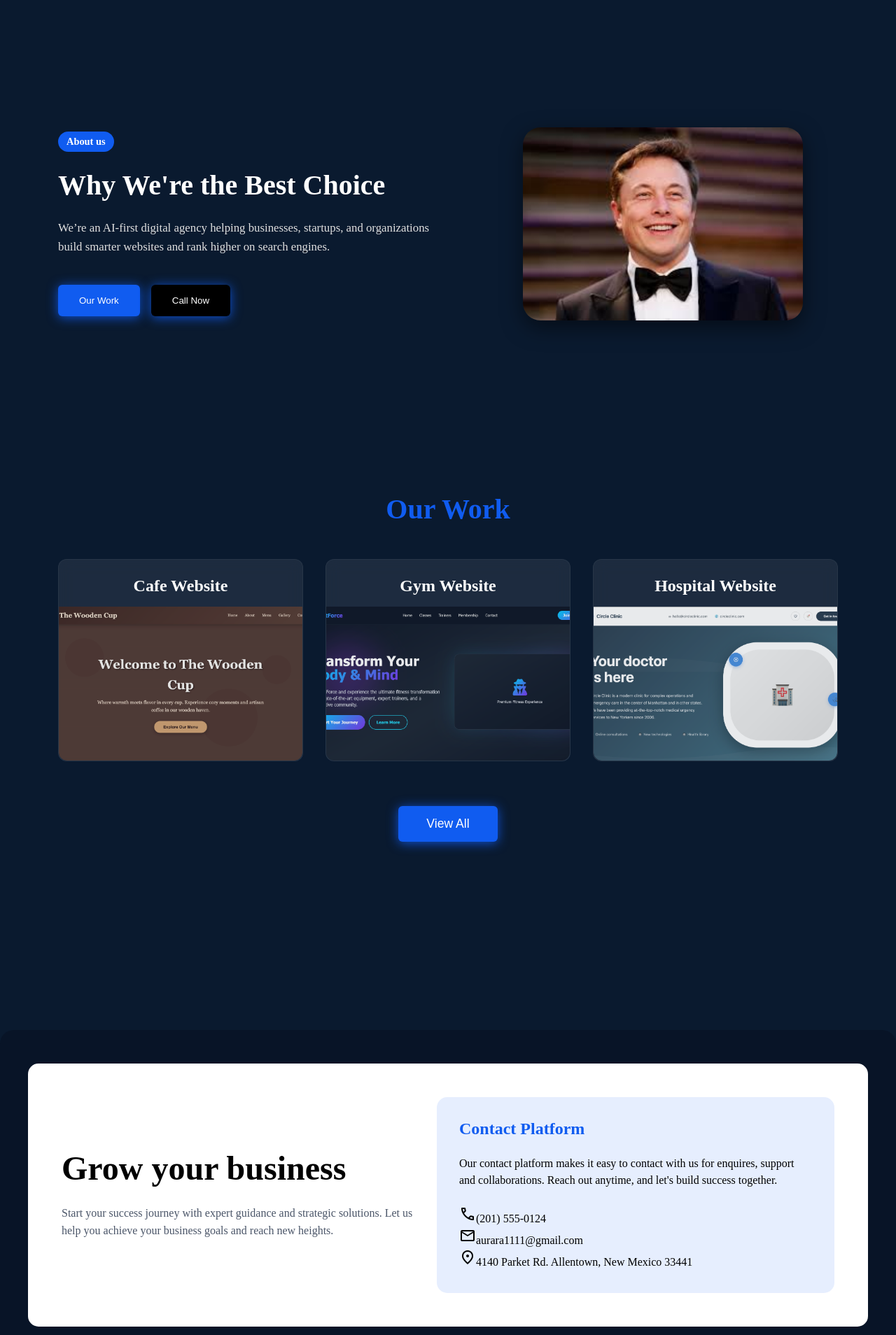
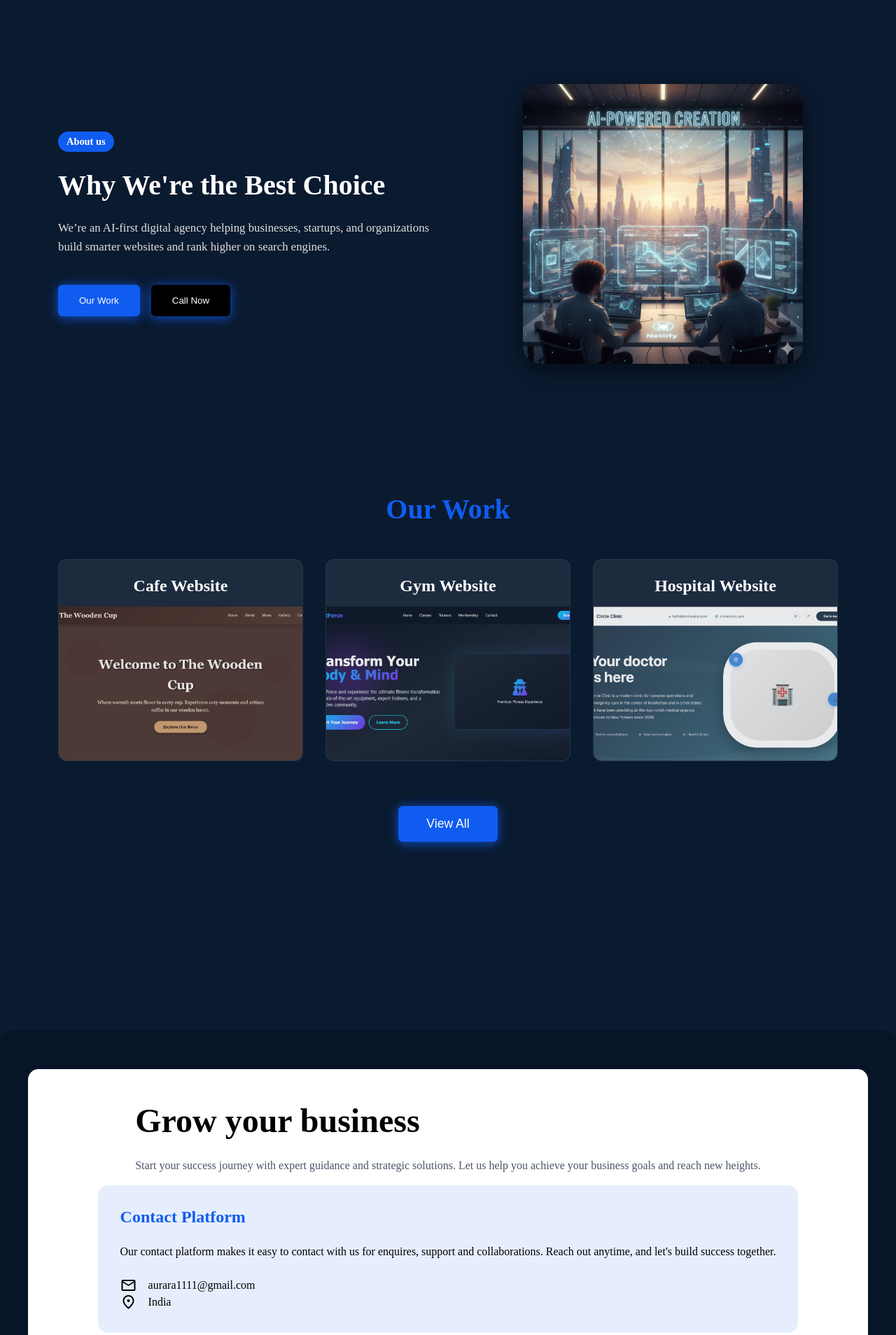
Before and after one commit to ronit11111111/Agencywebhit, a plain HTML site: page index.html in a window 1280 px wide. Shown: the part 1660-3568 px from the top of the page at 70% size. Drawn offline with nearby package versions, Linux system fonts and the light colour scheme.

Commit message:
another changes

```diff
--- a/index.html
+++ b/index.html
@@ -63,7 +63,7 @@
       <div id="what-we-offer-div2">
         <div class="what-we-offer-box">
           <p><span class="material-symbols-outlined"> assignment_ind </span></p>
-          <h3>🌐 AI-Powered Website Design</h3>
+          <h3>AI-Powered Website Design</h3>
           <p>
             High-quality, modern websites built faster using AI + human
             direction.
@@ -71,14 +71,14 @@
         </div>
         <div class="what-we-offer-box">
           <p><span class="material-symbols-outlined"> globe_book </span></p>
-          <h3>🔍 SEO-Ready Website Setup</h3>
+          <h3>SEO-Ready Website Setup</h3>
           <p>
             Websites structured the right way from day one for search engines.
           </p>
         </div>
         <div class="what-we-offer-box">
           <p><span class="material-symbols-outlined"> chart_data </span></p>
-          <h3>📐 Website Strategy & Planning</h3>
+          <h3>Website Strategy & Planning</h3>
           <p>
             Before building, we plan page structure, layout, and content flow.
           </p>
@@ -106,7 +106,7 @@
         </div>
       </div>
       <div id="ab-div2">
-        <img src="./images/elonmusk.jpeg" alt="Img" />
+        <img src="./images/ai.png" alt="Img" />
       </div>
     </section>
 
@@ -172,17 +172,16 @@
             success together.
           </p>
           <div>
-            <p>
+            <!-- <p>
               <span class="material-symbols-outlined"> call </span>(201)
               555-0124
-            </p>
+            </p> -->
             <p>
               <span class="material-symbols-outlined"> mail </span
               >aurara1111@gmail.com
             </p>
             <p>
-              <span class="material-symbols-outlined"> location_on </span>4140
-              Parket Rd. Allentown, New Mexico 33441
+              <span class="material-symbols-outlined"> location_on </span>India
             </p>
           </div>
         </div>
--- a/style.css
+++ b/style.css
@@ -397,8 +397,6 @@ html {
   transform: scale(1.05) translateY(-5px);
 }
 
-
-
 #ab-div2 {
   display: flex;
   align-items: center;
@@ -572,7 +570,7 @@ html {
   color: #4a5568;
 }
 
-#fo-div1 > div:nth-child(2) {
+#fo-div1 div:nth-child(2) {
   flex: 1;
   min-width: 300px;
   display: flex;
@@ -592,18 +590,19 @@ html {
   line-height: 1.5;
 }
 
-#fo-div1 .contact-details {
+#fo-div1 {
   display: flex;
   flex-direction: column;
   gap: 1rem;
   margin-top: 0.5rem;
 }
 
-#fo-div1 .contact-details p {
+#fo-div1 p {
   display: flex;
   gap: 1rem;
   align-items: center;
   font-weight: 500;
+  /* justify-content: center; */
 }
 
 #fo-div3 {
```
Also changed, not shown: images/ai.png (added), images/elonmusk.jpeg (deleted), 3 other files.
